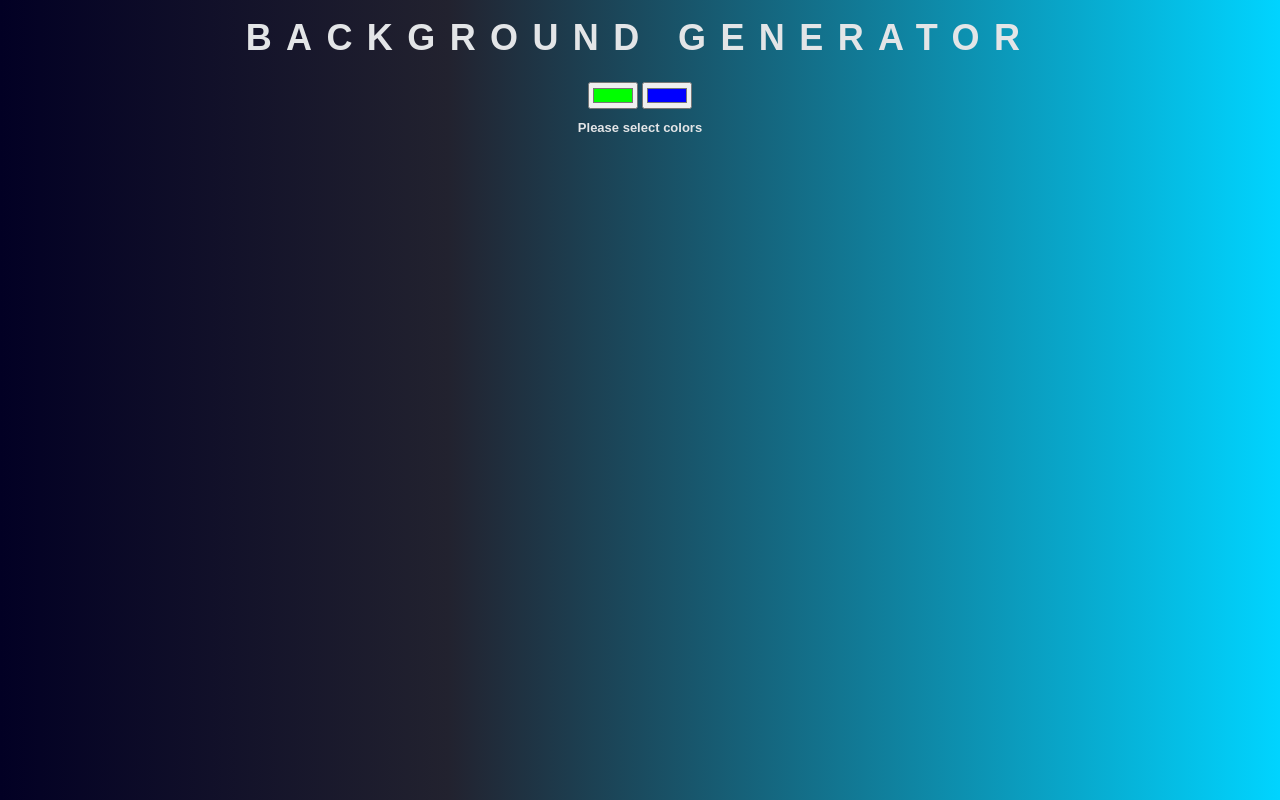
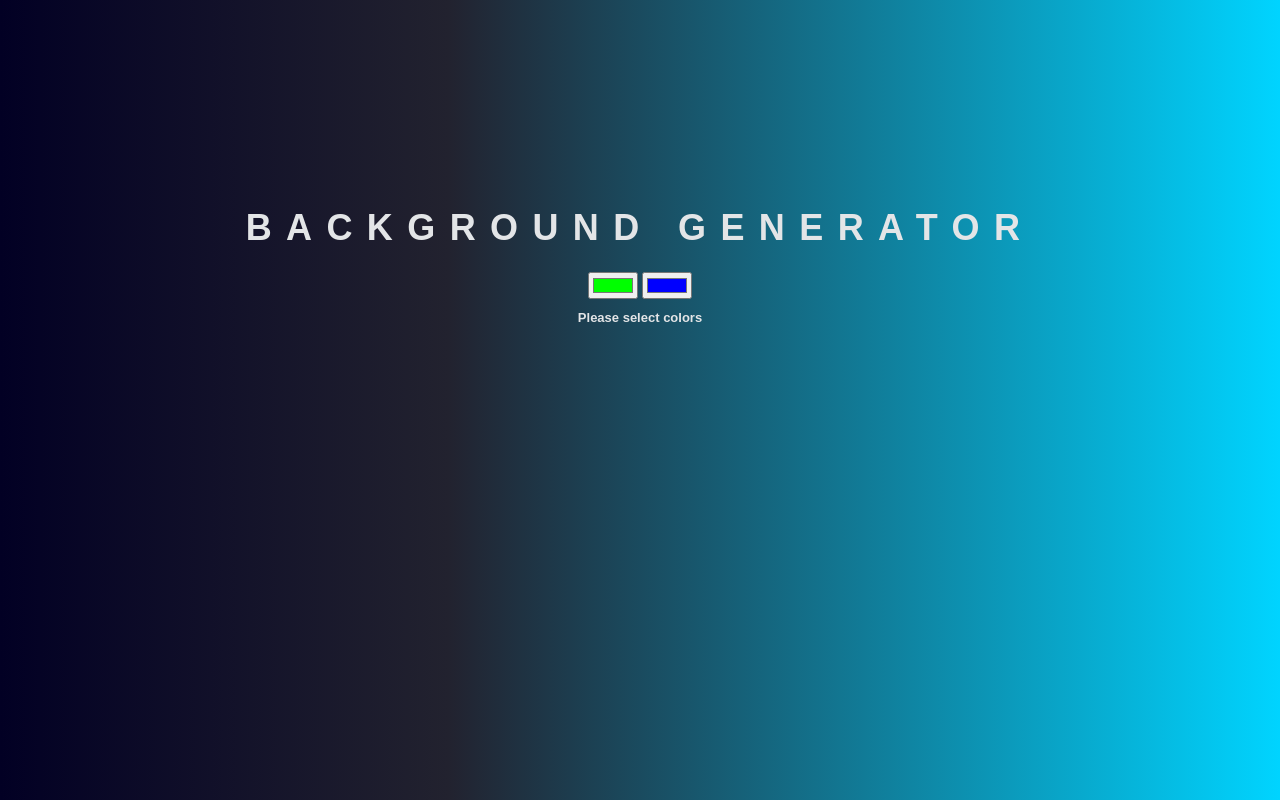
Before and after one commit to 00Danish00/Background-generator, a plain HTML site: page index.html in a window 1280 px wide. Drawn offline with Linux system fonts and the light colour scheme.

Commit message:
update index.css

```diff
--- a/index.css
+++ b/index.css
@@ -1,5 +1,5 @@
 body{
-	padding:10px;
+    padding:200px;
     text-align: center;
     font-family: 'Raleway', sans-serif;
     background: rgb(2,0,36);
```
